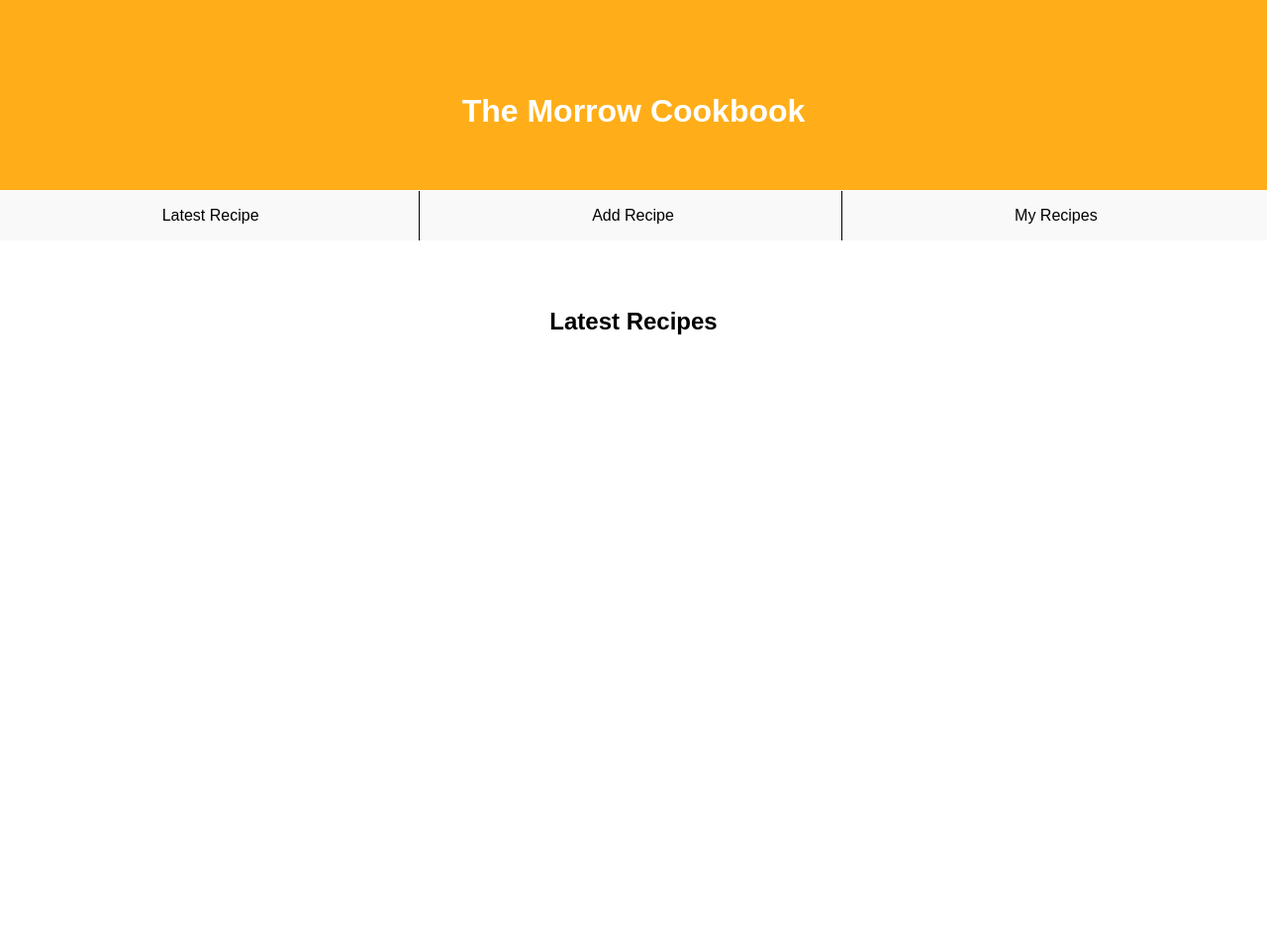
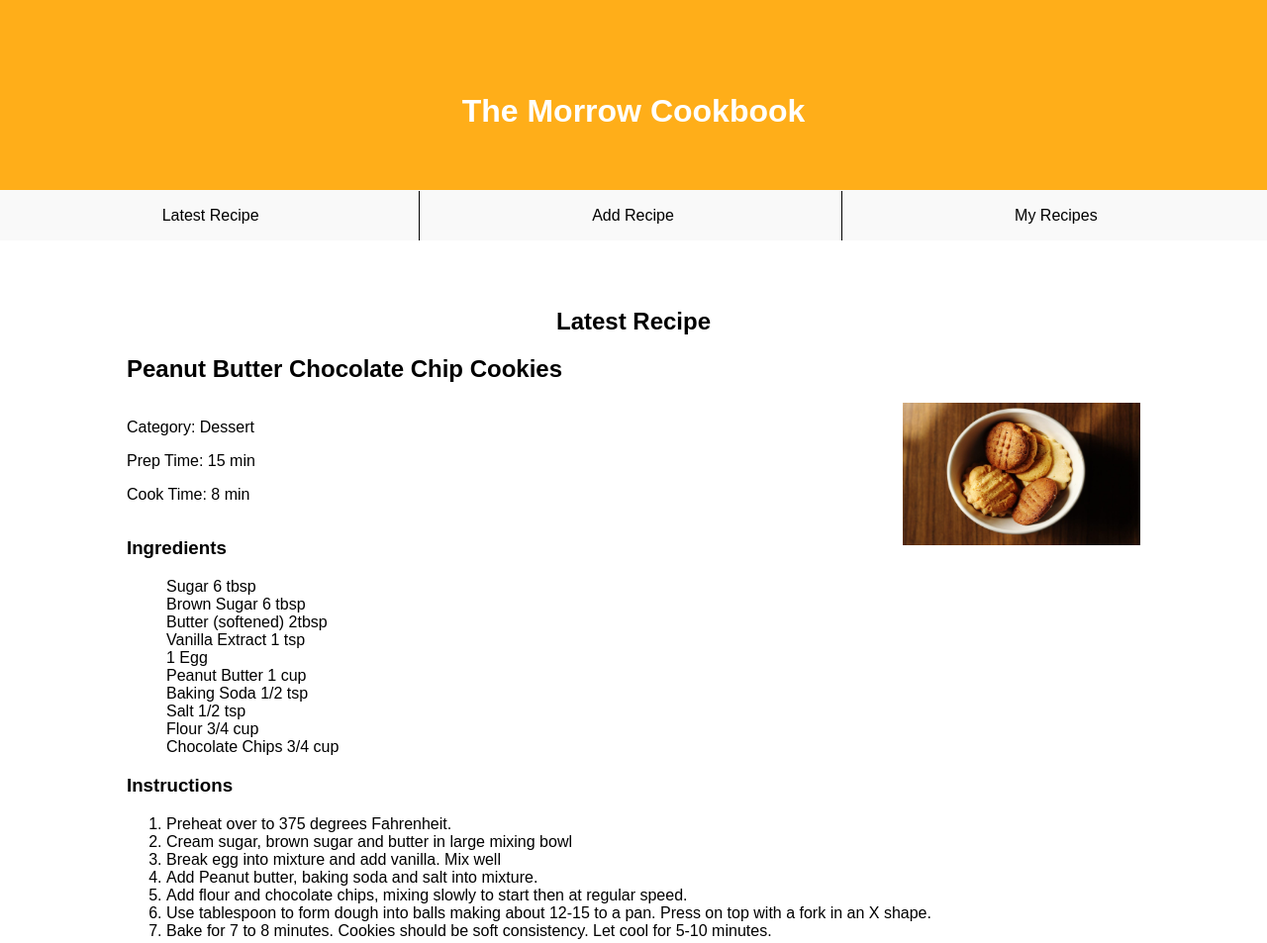
Before and after one commit to hjmorrow23/Recipe-App, a website: page recipe.html in a window 1280 px wide. Shown: the top 953 px of the page at 99% size. Before the commit the page ends 819 px from the top, so only its background shows below. Drawn offline with nearby package versions, Linux system fonts and the light colour scheme.

Commit message:
Template and trnasition adjustments

```diff
--- a/package.json
+++ b/package.json
@@ -19,6 +19,7 @@
   "devDependencies": {
     "angular": "^1.6.4",
     "browser-sync": "^2.18.8",
+    "express": "^4.15.2",
     "gulp": "^3.9.1",
     "gulp-minify-css": "^1.2.4",
     "gulp-notify": "^3.0.0",
--- a/src/scss/partials/_globals.scss
+++ b/src/scss/partials/_globals.scss
@@ -16,6 +16,11 @@ ul {
 
 a {
 	text-decoration: none;
+}
+
+img {
+	height: 9rem;
+	width: 15rem;
 }
 
 input[type="text"] {
@@ -38,7 +43,7 @@ input[type="text"]:focus {
 .slide {
 	position: absolute;
 	width: 100%;
-	transition: transform 1s, opacity 1s;
+	transition: transform 1s, opacity .25s;
 }
 
 .active {
--- a/src/scss/partials/_latest-recipe.scss
+++ b/src/scss/partials/_latest-recipe.scss
@@ -7,3 +7,19 @@
 		@extend %centered;
 	}
 }
+
+.recipe {
+	width: 80%;
+	margin: 0 auto;
+	padding-bottom: 3rem;
+
+	.recipe-details {
+		display: inline-block;
+		width: 50%;
+	}
+
+	.recipe-image {
+		display: inline-block;
+		float: right;
+	}
+}
--- a/templates/cookbook.html
+++ b/templates/cookbook.html
@@ -1,10 +1,30 @@
 <section class="latest-recipes">
-	<h1 class="latest-recipes-heading">My Recipe</h1>
+	<h1 class="latest-recipes-heading">Latest Recipe</h1>
 	<article class="recipe">
-		<h2 class="recipe-name"></h2>
-		<p class="recipe-category"></p>
-		<p class="recipe-cook-time"></p>
-		<p class="recipe-prep-time"></p>
-		<img class="recipe-image" src="" />
+		<h2 class="recipe-name">Peanut Butter Chocolate Chip Cookies</h2>
+		<div class="recipe-details">
+			<p class="recipe-category">Category: Dessert</p>
+			<p class="recipe-prep-time">Prep Time: 15 min</p>
+			<p class="recipe-cook-time">Cook Time: 8 min</p>
+		</div>
+		<img class="recipe-image" src="../img/cookies.jpeg" />
+	</article>
+	<article class="recipe">
+		<h2 class="recipe-name">Ann Marie's Chicken Tenders</h2>
+		<div class="recipe-details">
+			<p class="recipe-category">Category: Chicken</p>
+			<p class="recipe-prep-time">Prep Time: 20 min</p>
+			<p class="recipe-cook-time">Cook Time: 25 min</p>
+		</div>
+		<img class="recipe-image" src="../img/chicken.jpg" />
+	</article>
+	<article class="recipe">
+		<h2 class="recipe-name">Fruit + Caramel Pancakes</h2>
+		<div class="recipe-details">
+			<p class="recipe-category">Category: Breakfast</p>
+			<p class="recipe-prep-time">Prep Time: 30 min</p>
+			<p class="recipe-cook-time">Cook Time: 30 min</p>
+		</div>
+		<img class="recipe-image" src="../img/pancake.jpeg" />
 	</article>
 </section>
--- a/templates/latest.html
+++ b/templates/latest.html
@@ -1,10 +1,35 @@
 <section class="latest-recipes">
-	<h1 class="latest-recipes-heading">Latest Recipes</h1>
+	<h1 class="latest-recipes-heading">Latest Recipe</h1>
 	<article class="recipe">
-		<h2 class="recipe-name"></h2>
-		<p class="recipe-category"></p>
-		<p class="recipe-cook-time"></p>
-		<p class="recipe-prep-time"></p>
-		<img class="recipe-image" src="" />
+		<h2 class="recipe-name">Peanut Butter Chocolate Chip Cookies</h2>
+		<div class="recipe-details">
+			<p class="recipe-category">Category: Dessert</p>
+			<p class="recipe-prep-time">Prep Time: 15 min</p>
+			<p class="recipe-cook-time">Cook Time: 8 min</p>
+		</div>
+		<img class="recipe-image" src="../img/cookies.jpeg" />
+		<h3>Ingredients</h3>
+		<ul>
+			<li>Sugar 6 tbsp</li>
+			<li>Brown Sugar 6 tbsp</li>
+			<li>Butter (softened) 2tbsp</li>
+			<li>Vanilla Extract 1 tsp</li>
+			<li>1 Egg</li>
+			<li>Peanut Butter 1 cup</li>
+			<li>Baking Soda 1/2 tsp</li>
+			<li>Salt 1/2 tsp</li>
+			<li>Flour 3/4 cup</li>
+			<li>Chocolate Chips 3/4 cup</li>
+		</ul>
+		<h3>Instructions</h3>
+		<ol>
+			<li>Preheat over to 375 degrees Fahrenheit.</li>
+			<li>Cream sugar, brown sugar and butter in large mixing bowl</li>
+			<li>Break egg into mixture and add vanilla. Mix well</li>
+			<li>Add Peanut butter, baking soda and salt into mixture.</li>
+			<li>Add flour and chocolate chips, mixing slowly to start then at regular speed.</li>
+			<li>Use tablespoon to form dough into balls making about 12-15 to a pan. Press on top with a fork in an X shape.</li>
+			<li>Bake for 7 to 8 minutes. Cookies should be soft consistency. Let cool for 5-10 minutes.</li>
+		</ol>
 	</article>
 </section>
```
Also changed, not shown: index.html (+26 -18 lines), assets/css/style.css, img/chicken.jpg (added), img/cookies.jpeg (added), img/pancake.jpeg (added), src/scss/style.css.
